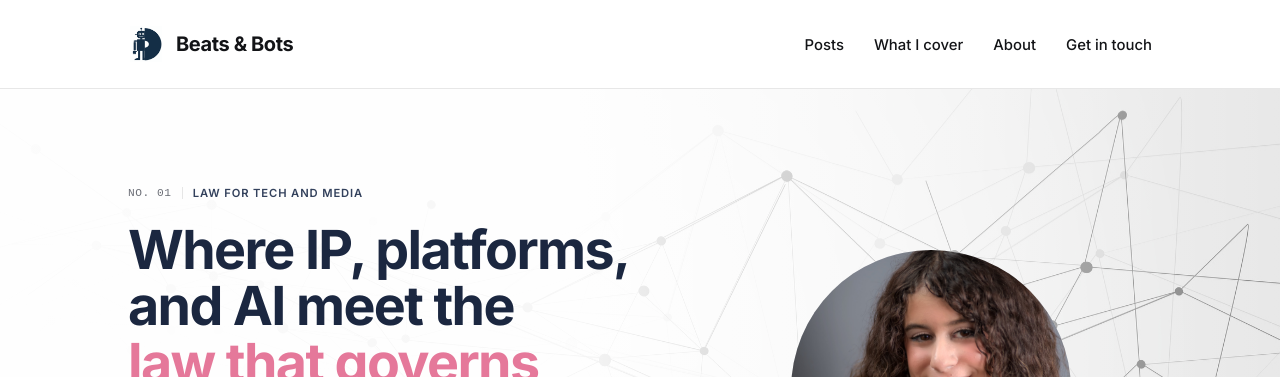
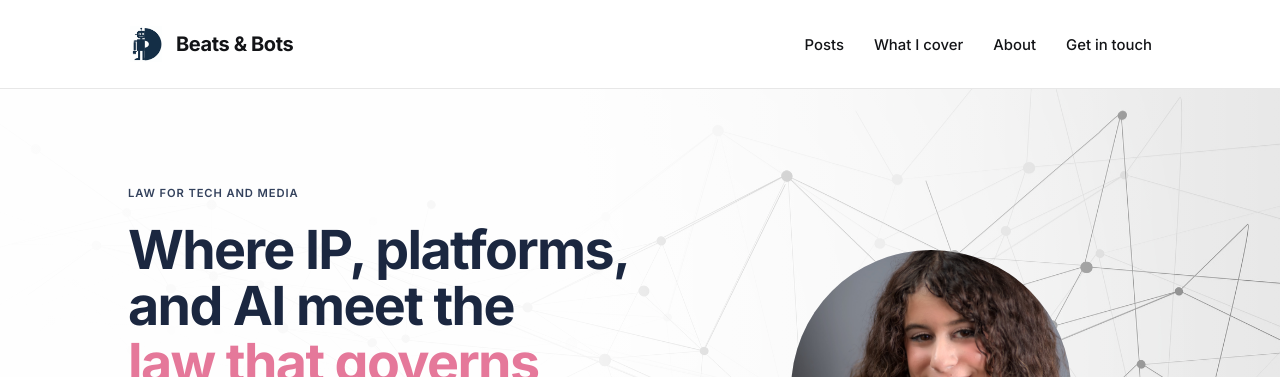
Before and after one commit to raniabouz/beats-and-bots, a Jekyll site: the page built from index.markdown, in a window 1280 px wide and 900 px high. Shown: the top 377 px of the window. Built offline with Jekyll 4.4.1, drawn with Linux system fonts in a browser that asks for light colours.

Commit message:
remove docket number from her eyebrow

```diff
--- a/index.markdown
+++ b/index.markdown
@@ -6,7 +6,7 @@ title: Beats & Bots
 <section class="hero">
   <div class="wrap hero-grid">
     <div>
-      <p class="eyebrow"><span class="docket">NO. 01</span><span class="divider"></span><span class="label">Law for tech and media</span></p>
+      <p class="eyebrow"><span class="label">Law for tech and media</span></p>
       <h1>Where IP, platforms,<br>and AI meet the<br><span class="pop">law that governs them.</span></h1>
       <p class="sub">Notes on copyright, platform regulation, and the legal questions technology and media keep raising faster than the law can answer.</p>
       <div class="hero-cta">
```
